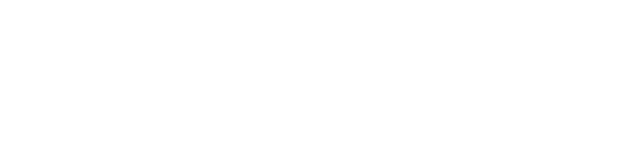
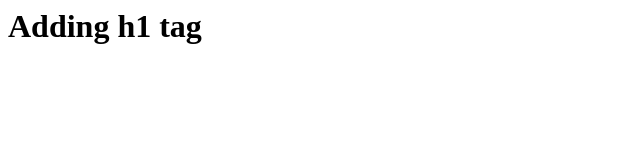
Before and after one commit to ravishankarkj/newSshRepo, a plain HTML site: page index.html in a window 1280 px wide. Shown: the whole page, without its empty margins (0-640 px from the left). Drawn offline with Linux system fonts and the light colour scheme.

Commit message:
added head tag in html file

```diff
--- a/index.html
+++ b/index.html
@@ -1 +1,9 @@
-<html>  </html>
+<html>
+	<head>
+
+	<head>
+
+	<body>
+	<h1>Adding h1 tag</h1>
+	</body>
+</html>
```
